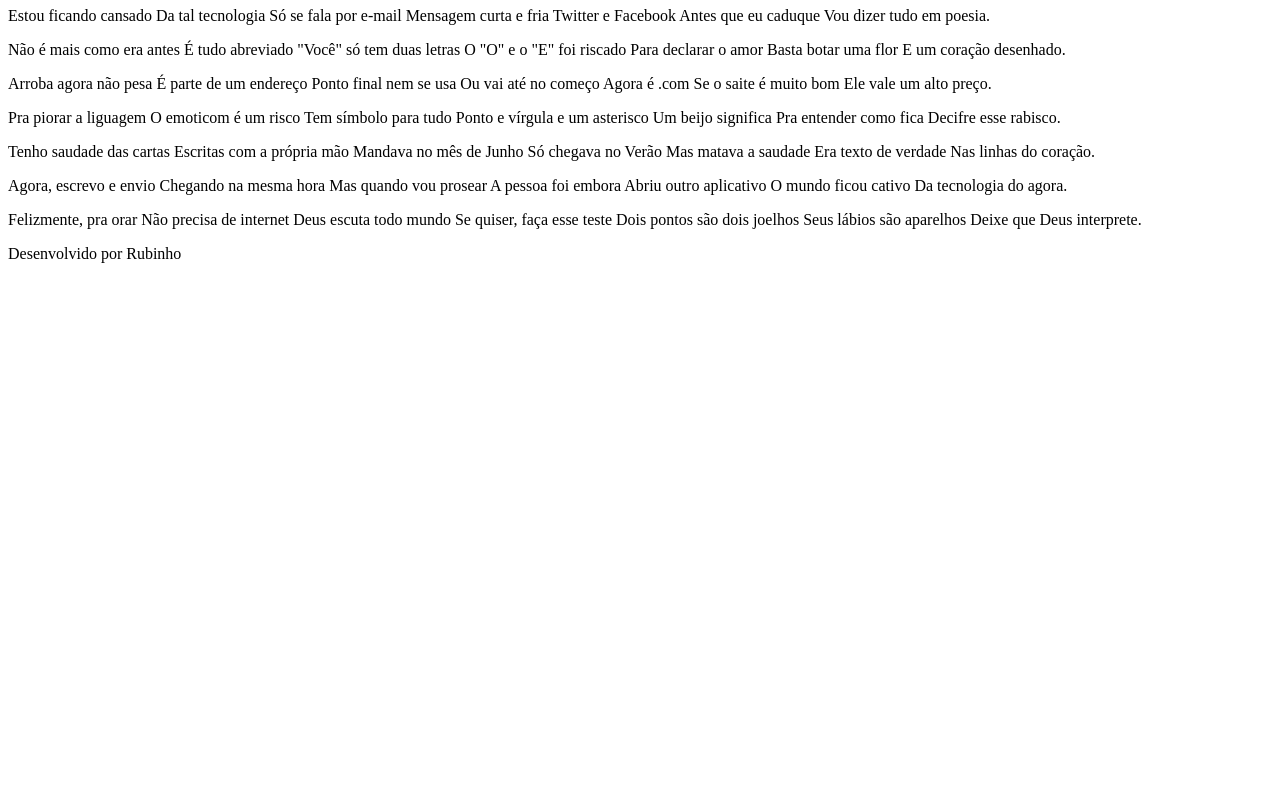
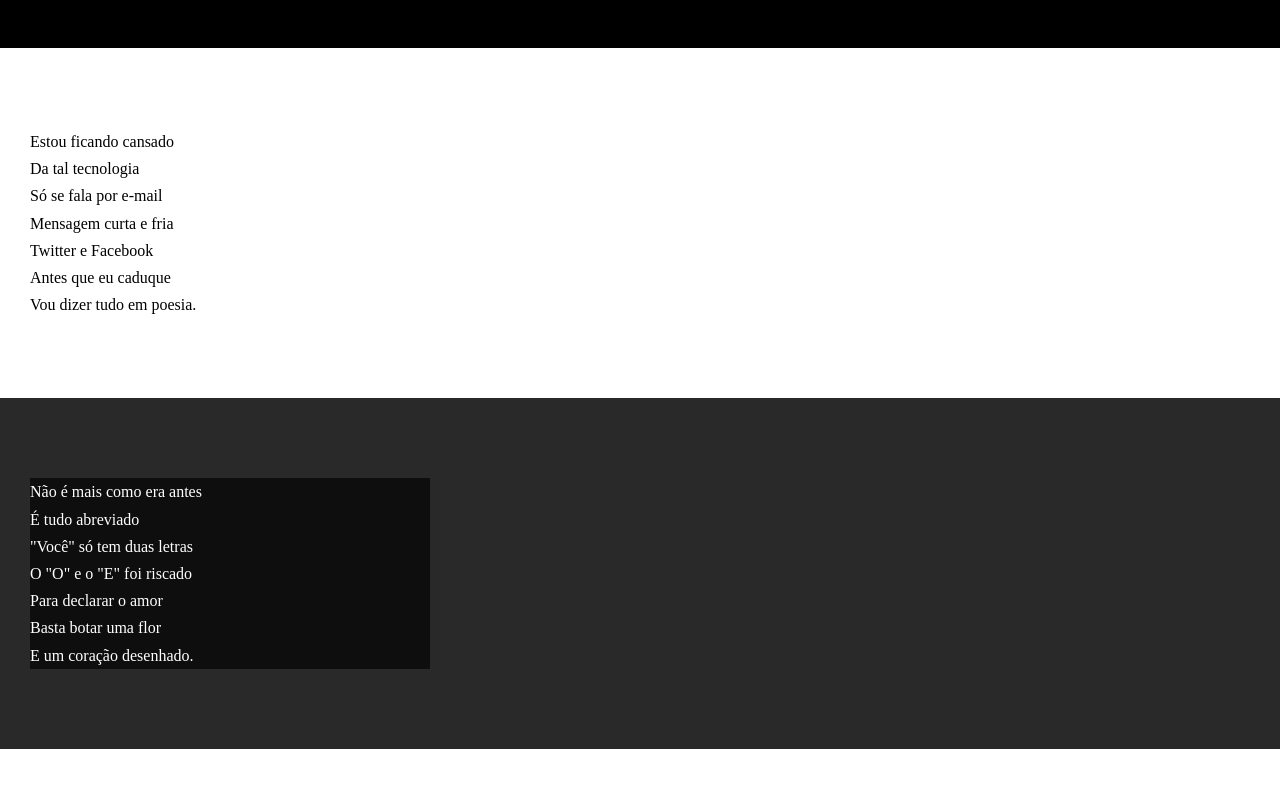
Before and after one commit to RubensDevs/Exercicio_cordel, a plain HTML site: page index.html in a window 1280 px wide. Shown: the part 107-892 px from the top of the page. Before the commit the page ends 800 px from the top, so only its background shows below. Drawn offline with Linux system fonts and the light colour scheme.

Commit message:
atualizado index.html

```diff
--- a/index.html
+++ b/index.html
@@ -3,88 +3,93 @@
 <head>
     <meta charset="UTF-8">
     <meta name="viewport" content="width=device-width, initial-scale=1.0">
+    <link rel="stylesheet" href="style.css">
     <title>Cordel Moderno</title>
 </head>
 <body>
     <header>
         <h1>Cordel Moderno</h1>
-        <p>por Milton Duarte</p>
+        <p>por <a href="#">Milton Duarte</a></p>
     </header>
-    <main>
-        <article>
+        <section class="normal">
             <p>
-                Estou ficando cansado
-                Da tal tecnologia
-                Só se fala por e-mail
-                Mensagem curta e fria
-                Twitter e Facebook
-                Antes que eu caduque
+                Estou ficando cansado <br>
+                Da tal tecnologia <br>
+                Só se fala por e-mail <br>
+                Mensagem curta e fria <br>
+                Twitter e Facebook <br>
+                Antes que eu caduque <br>
                 Vou dizer tudo em poesia.
             </p>
+        </section>
 
+        <section class="imagem">
             <p>
-                Não é mais como era antes
-                É tudo abreviado
-                "Você" só tem duas letras
-                O "O" e o "E" foi riscado
-                Para declarar o amor
-                Basta botar uma flor
+                Não é mais como era antes <br>
+                É tudo abreviado <br>
+                "Você" só tem duas letras <br>
+                O "O" e o "E" foi riscado <br>
+                Para declarar o amor <br>
+                Basta botar uma flor <br>
                 E um coração desenhado.
             </p>
+        </section>
 
+        <section class="normal">
             <p>
-                Arroba agora não pesa
-                É parte de um endereço
-                Ponto final nem se usa
-                Ou vai até no começo
-                Agora é .com
-                Se o saite é muito bom
+                Arroba agora não pesa <br>
+                É parte de um endereço <br>
+                Ponto final nem se usa <br>
+                Ou vai até no começo <br>
+                Agora é .com <br>
+                Se o saite é muito bom <br>
                 Ele vale um alto preço.
             </p>
 
             <p>
-                Pra piorar a liguagem
-                O emoticom é um risco
-                Tem símbolo para tudo
-                Ponto e vírgula e um asterisco
-                Um beijo significa
-                Pra entender como fica
+                Pra piorar a liguagem <br>
+                O emoticom é um risco <br>
+                Tem símbolo para tudo <br>
+                Ponto e vírgula e um asterisco <br>
+                Um beijo significa <br>
+                Pra entender como fica <br>
                 Decifre esse rabisco.
             </p>
+        </section>
 
+        <section class="imagem">
             <p>
-                Tenho saudade das cartas
-                Escritas com a própria mão
-                Mandava no mês de Junho
-                Só chegava no Verão
-                Mas matava a saudade
-                Era texto de verdade
+                Tenho saudade das cartas <br>
+                Escritas com a própria mão <br>
+                Mandava no mês de Junho <br>
+                Só chegava no Verão <br>
+                Mas matava a saudade <br>
+                Era texto de verdade <br>
                 Nas linhas do coração.
             </p>
+        </section>
 
+        <section class="normal">
             <p>
-                Agora, escrevo e envio
-                Chegando na mesma hora
-                Mas quando vou prosear
-                A pessoa foi embora
-                Abriu outro aplicativo
-                O mundo ficou cativo
+                Agora, escrevo e envio <br>
+                Chegando na mesma hora <br>
+                Mas quando vou prosear <br>
+                A pessoa foi embora <br>
+                Abriu outro aplicativo <br>
+                O mundo ficou cativo <br>
                 Da tecnologia do agora.
             </p>
 
             <p>
-                Felizmente, pra orar
-                Não precisa de internet
-                Deus escuta todo mundo
-                Se quiser, faça esse teste
-                Dois pontos são dois joelhos
-                Seus lábios são aparelhos
-                Deixe que Deus interprete.
+                Felizmente, pra orar <br>
+                Não precisa de internet <br>
+                Deus escuta todo mundo <br>
+                Se quiser, faça esse teste <br>
+                Dois pontos são dois joelhos <br>
+                Seus lábios são aparelhos <br>
+                Deixe que Deus interprete. <br>
             </p>
-        </article>
-
-    </main>
-
+        </section>
     <footer>
         <p>Desenvolvido por Rubinho</p>
     </footer>
--- /dev/null
+++ b/style.css
@@ -0,0 +1,60 @@
+@charset "UTF-8";
+/*https://professorguanabara.github.io/projeto-cordel/*/
+@import url();
+
+*{
+    margin: 0px;
+    padding: 0px;
+}
+html, body{
+    min-height: 100vh;
+    background-color: darkgray;
+}
+
+header{
+    background-color: black;
+    color: white;
+    text-align: center;
+}
+
+header > h1{
+    padding-top: 50px ;
+    font-variant: small-caps;
+}
+header p{
+    padding-bottom: 50px;
+}
+a{
+    text-decoration: none;
+    color: white;
+    font-weight: bolder;
+}
+a:hover{
+    text-decoration: underline;
+}
+section{
+    padding-top: 10vh;
+    padding-bottom: 10vh;
+    line-height: 1.7em;
+    padding-left: 30px;
+}
+section.normal{
+    background-color: white;
+    color: rgb(0, 0, 0);
+}
+section.imagem{
+    background-color: rgba(0, 0, 0, 0.758);
+    color: white;
+}
+
+section.imagem > p{
+    background-color: rgba(0, 0, 0, 0.653);
+    width: 400px;
+}
+
+footer{
+    background-color: black;
+    color: white;
+    text-align: center;
+    padding: 5px;
+}
```
